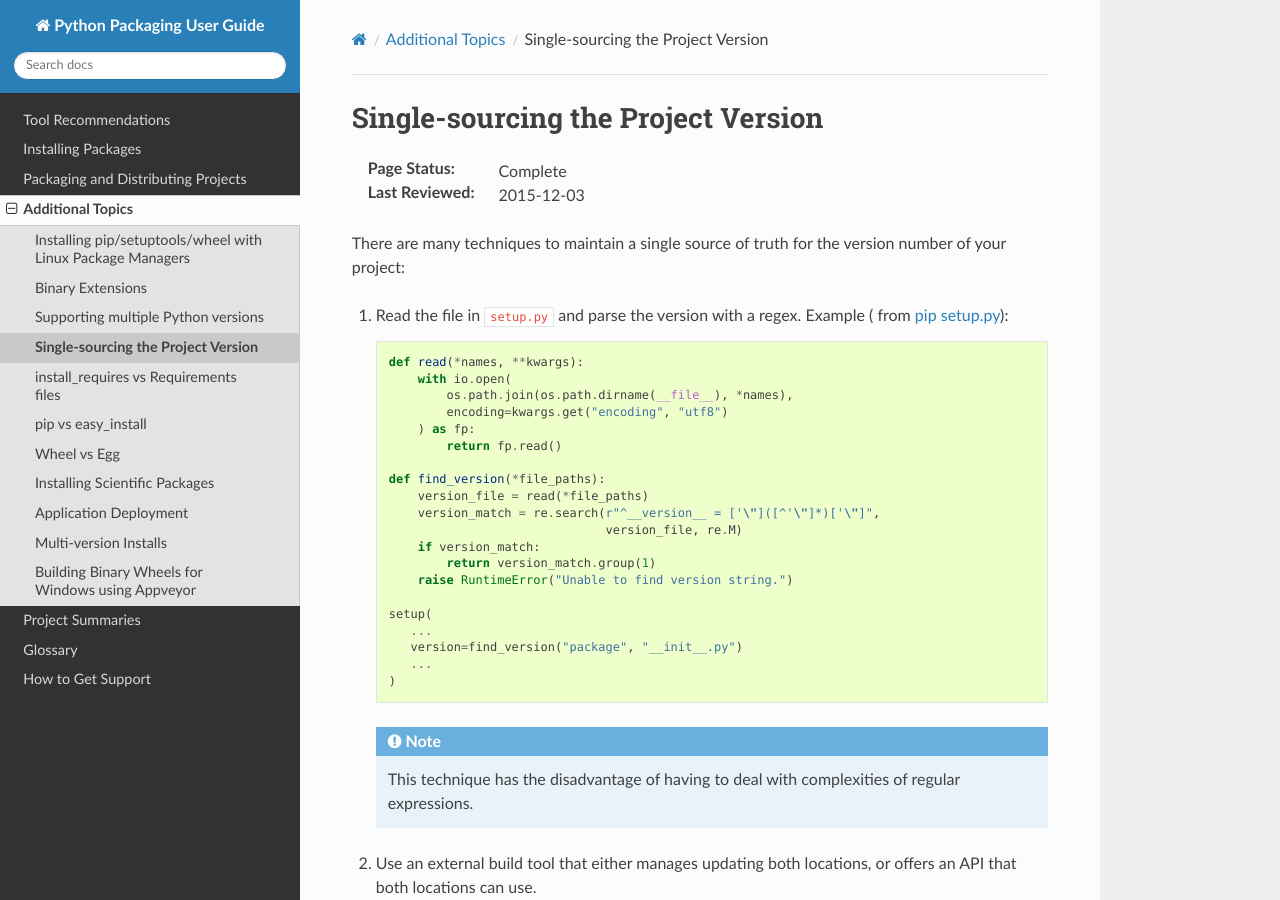
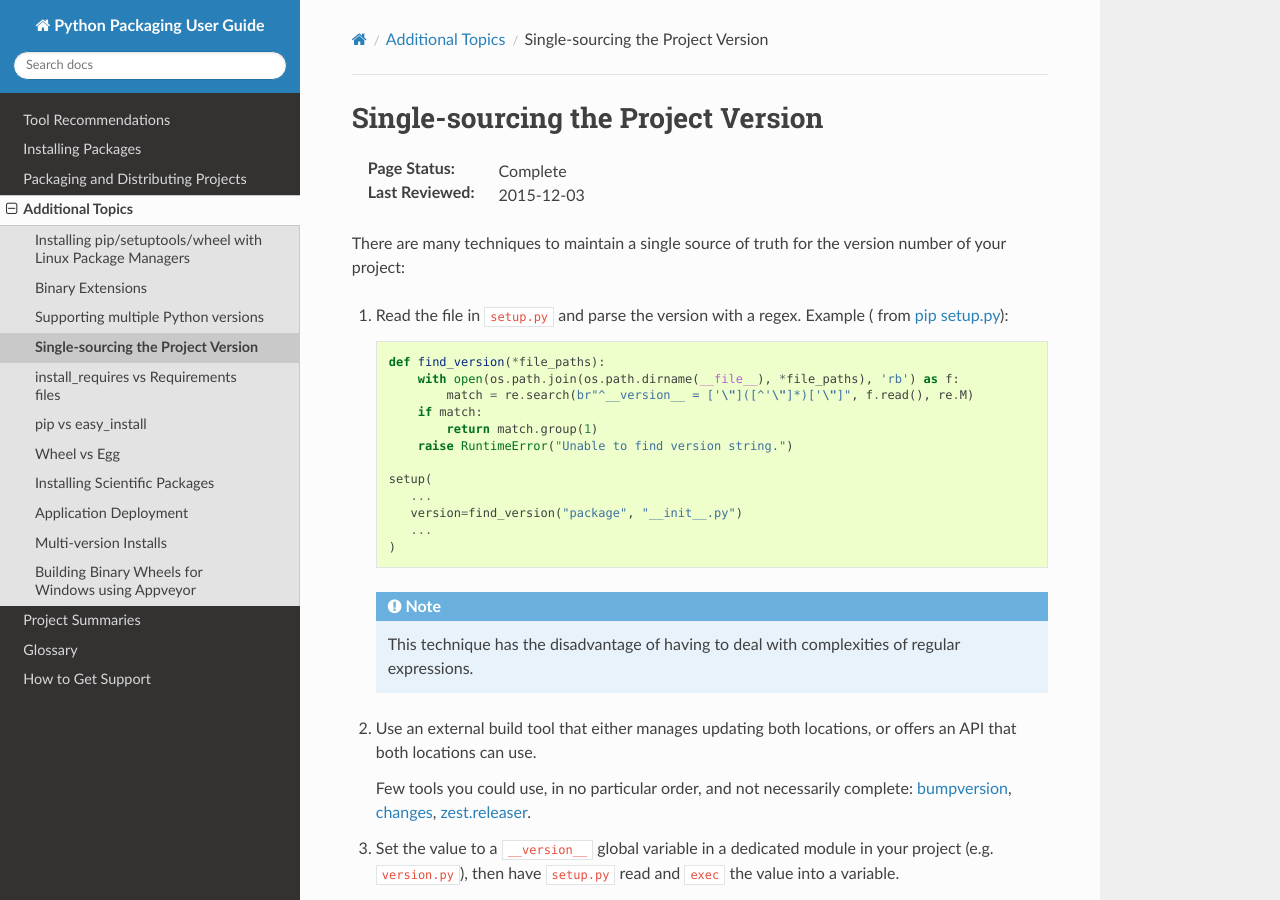
Before and after one commit to pypa/packaging.python.org, a Sphinx documentation site: the page built from source/single_source_version.rst, in a window 1280 px wide and 900 px high. Built offline with Sphinx 7.4.7 and the Read the Docs theme 2.0.0, drawn with Linux system fonts in a browser that asks for light colours; pages that are not in the unit, such as notebooks, are missing from menus.

Commit message:
fix and simplify option 1
There is no need to decode the file in order to extract the version number from it.

```diff
--- a/source/single_source_version.rst
+++ b/source/single_source_version.rst
@@ -14,19 +14,11 @@
 #.  Read the file in ``setup.py`` and parse the version with a regex. Example (
     from `pip setup.py <https://github.com/pypa/pip/blob/1.5.6/setup.py#L33>`_)::
 
-        def read(*names, **kwargs):
-            with io.open(
-                os.path.join(os.path.dirname(__file__), *names),
-                encoding=kwargs.get("encoding", "utf8")
-            ) as fp:
-                return fp.read()
-
         def find_version(*file_paths):
-            version_file = read(*file_paths)
-            version_match = re.search(r"^__version__ = ['\"]([^'\"]*)['\"]",
-                                      version_file, re.M)
-            if version_match:
-                return version_match.group(1)
+            with open(os.path.join(os.path.dirname(__file__), *file_paths), 'rb') as f:
+                match = re.search(br"^__version__ = ['\"]([^'\"]*)['\"]", f.read(), re.M)
+            if match:
+                return match.group(1)
             raise RuntimeError("Unable to find version string.")
 
         setup(
```
